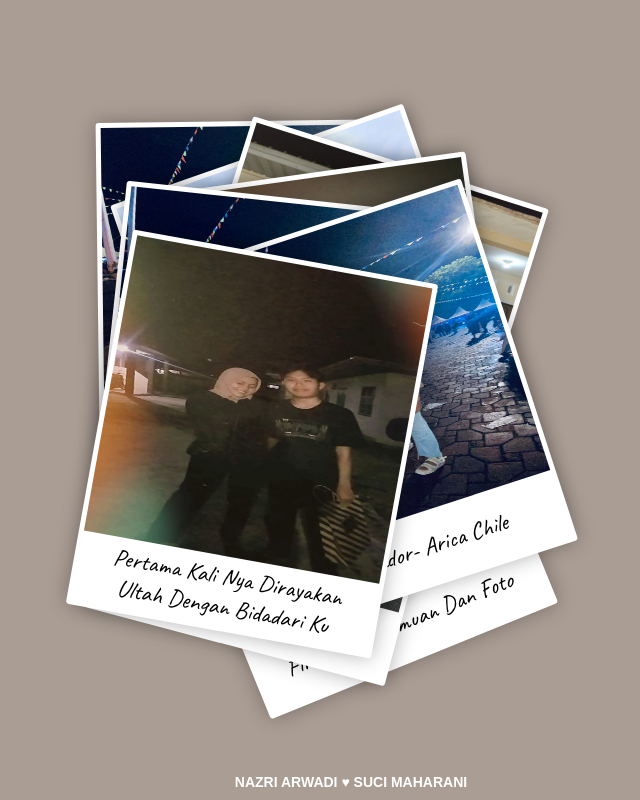
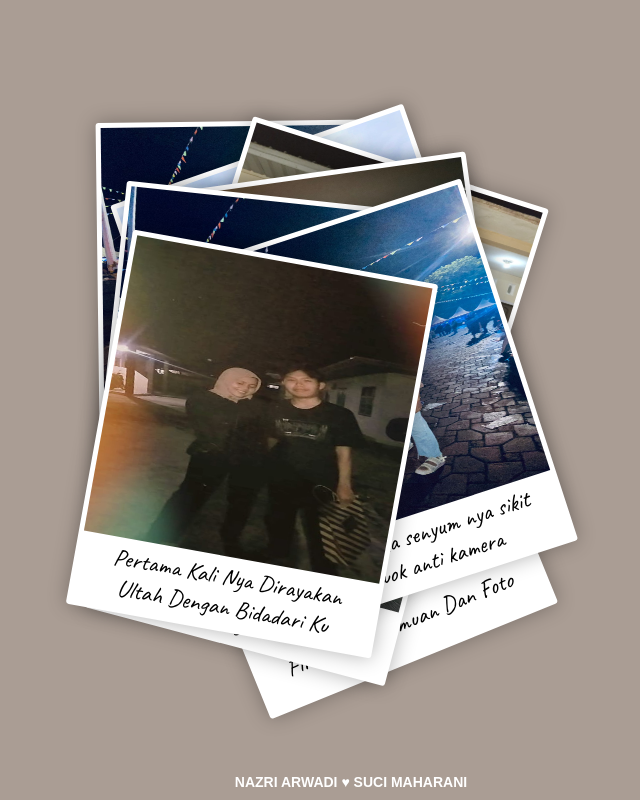
Before and after one commit to nazriarwadi/nazriarwadi.github.io, a plain HTML site: page galeri_foto/galeria.html in a window 1280 px wide. Shown: the whole page, without its empty margins (289-929 px from the left). Drawn offline with Linux system fonts and the light colour scheme.

Commit message:
Update galeria.html

```diff
--- a/galeri_foto/galeria.html
+++ b/galeri_foto/galeria.html
@@ -2,7 +2,7 @@
 <html lang="en" >
 <head>
   <meta charset="UTF-8">
-  <title>Kenangan terindah</title>
+  <title>Galeri foto kenang-kenangan</title>
   <link rel="stylesheet" href="./style.css">
 
 </head>
@@ -10,43 +10,43 @@
 <div class="Container">
 
   <div class="Picture">
-    <img class="Picture-img" src="/galeri_foto/img/foto10.jpeg" alt="" />
-    <div class="Picture-note"><span>Gordito </span></div>
+    <img class="Picture-img" src="/img/foto10.jpeg" alt="" />
+    <div class="Picture-note"><span>Ini foto tak sengaja tapi keren sangat wawww meldakkk </span></div>
   </div>
   <div class="Picture">
-    <img class="Picture-img" src="/galeri_foto/img/foto1.jpeg" alt="" />
+    <img class="Picture-img" src="/img/foto1.jpeg" alt="" />
     <div class="Picture-note"><span>Firs Time Ketemuan Dan Foto</span></div>
   </div>
   <div class="Picture">
-    <img class="Picture-img" src="/galeri_foto/img/foto3.jpeg" alt="" />
+    <img class="Picture-img" src="/img/foto3.jpeg" alt="" />
     <div class="Picture-note"><span>Paling Suka Jalan Keluar CFN</span></div>
   </div>
   <div class="Picture">
-    <img class="Picture-img" src="/galeri_foto/img/foto4.jpeg" alt="" />
-    <div class="Picture-note"><span>Oficina Titanic Soft</span></div>
+    <img class="Picture-img" src="/img/foto4.jpeg" alt="" />
+    <div class="Picture-note"><span>Di Selat Baru yang keberapa kali nya tapi cuma ini aj foto yang di Selatbaru haha</span></div>
   </div>
   <div class="Picture">
-    <img class="Picture-img" src="/galeri_foto/img/foto5.jpeg" alt="" />
-    <div class="Picture-note"><span>Con Aisha nuestra bebe</span></div>
+    <img class="Picture-img" src="/img/foto5.jpeg" alt="" />
+    <div class="Picture-note"><span>kembali dirayakan ultah yang ke 2 kali nya dengan bidadari ku</span></div>
   </div>
   <div class="Picture">
-    <img class="Picture-img" src="/galeri_foto/img/foto6.jpeg" alt="" />
-    <div class="Picture-note"><span>Playa Lima</span></div>
+    <img class="Picture-img" src="/img/foto6.jpeg" alt="" />
+    <div class="Picture-note"><span>Foto ala-ala estetik wkwwk difotokan kawan nya dari belakang</span></div>
   </div>
   <div class="Picture">
-    <img class="Picture-img" src="/galeri_foto/img/foto7.jpeg" alt="" />
-    <div class="Picture-note"><span>Teotihuacán-Mexico</span></div>
+    <img class="Picture-img" src="/img/foto7.jpeg" alt="" />
+    <div class="Picture-note"><span>Foto terkeran cuma muka cowok nya tak bisa senyum haha</span></div>
   </div>
   <div class="Picture">
-    <img class="Picture-img" src="/galeri_foto/img/foto8.jpeg" alt="" />
-    <div class="Picture-note"><span>Cumpleaños 26</span></div>
+    <img class="Picture-img" src="/img/foto8.jpeg" alt="" />
+    <div class="Picture-note"><span>Foto ala-ala estetik lagi kedah nya</span></div>
   </div>
   <div class="Picture">
-    <img class="Picture-img" src="/galeri_foto/img/foto9.jpeg" alt="" />
-    <div class="Picture-note"><span>Mirarador- Arica Chile</span></div>
+    <img class="Picture-img" src="/img/foto9.jpeg" alt="" />
+    <div class="Picture-note"><span>Ini baru ada senyum nya sikit si cowok anti kamera</span></div>
   </div>
   <div class="Picture">
-    <img class="Picture-img" src="/galeri_foto/img/foto2.jpeg" alt="" />
+    <img class="Picture-img" src="/img/foto2.jpeg" alt="" />
     <div class="Picture-note"><span>Pertama Kali Nya Dirayakan Ultah Dengan Bidadari Ku</span></div>
   </div>
 </div>
```
